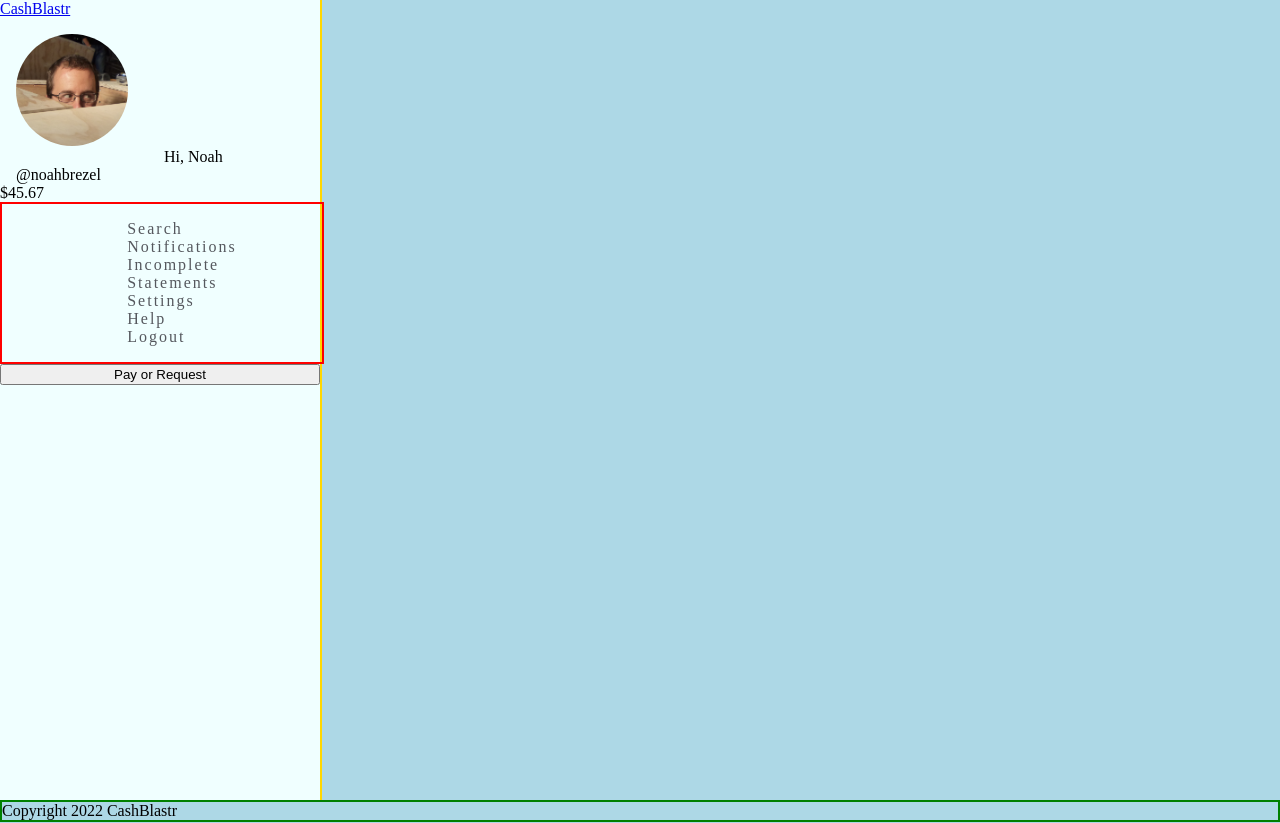
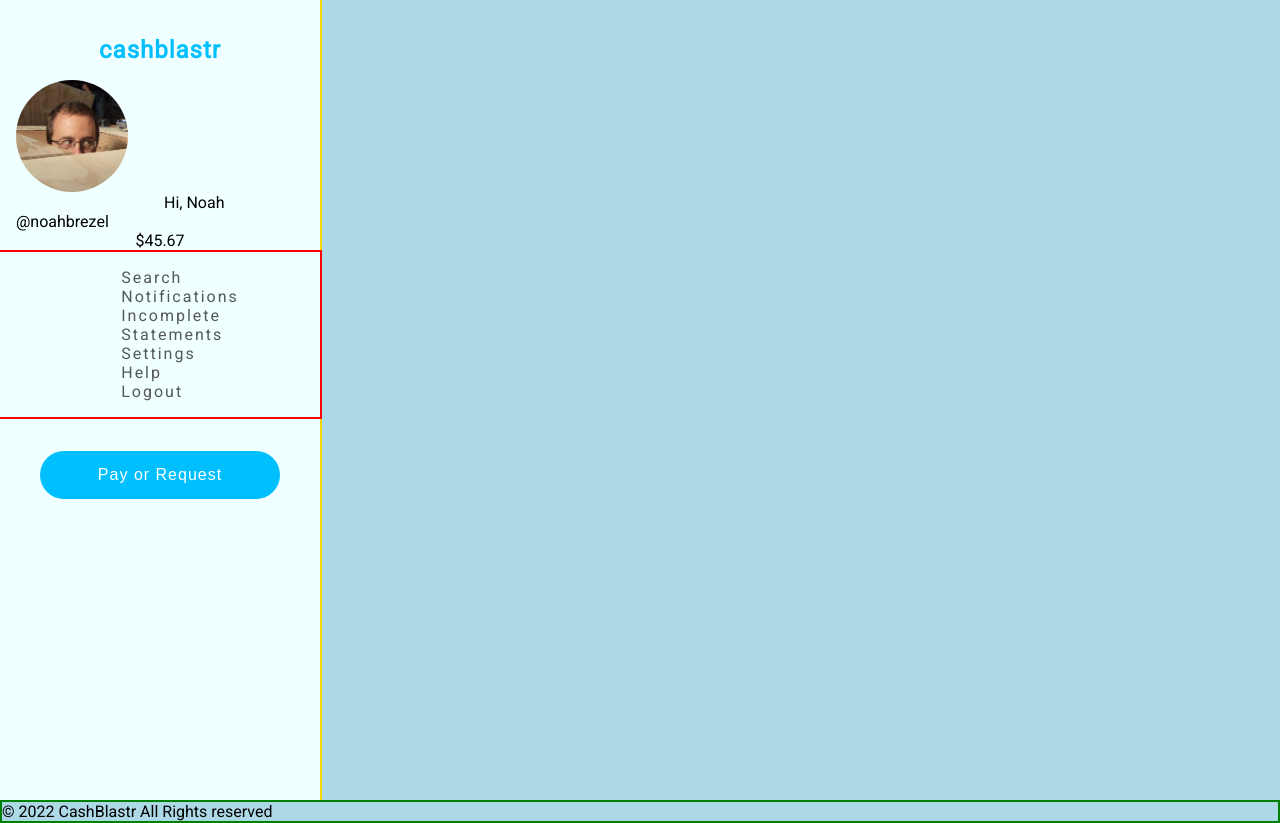
Before and after one commit to enbre/CashBlastr, a plain HTML site: page index.html in a window 1280 px wide. Drawn offline with Linux system fonts and the light colour scheme.

Commit message:
adds button styling

```diff
--- a/index.html
+++ b/index.html
@@ -42,7 +42,7 @@
       <button id="pay"> Pay or Request </button>
    </div>
 
-   <footer > Copyright 2022 CashBlastr</footer>
+   <footer > © 2022 CashBlastr All Rights reserved</footer>
 </body>
 
 </html>
--- a/styles/SASS/_variables.scss
+++ b/styles/SASS/_variables.scss
@@ -1,4 +1,5 @@
 // colors:
-$blue: #0074DE;
+// $blue: #0074DE;
+$blue: rgba(0, 191, 255,1);
 $ltgrey: #55585E;
 $dkgrey: #2F3033;
--- a/styles/SASS/main.scss
+++ b/styles/SASS/main.scss
@@ -1,9 +1,10 @@
-@import "./variables";
+@import "variables";
 
 body {
    background-color: lightblue;
    box-sizing: border-box;
    margin: 0;
+   font-family: 'Roboto', sans-serif;
 }
 .sideBar {
    // border: 2px solid gold;
@@ -12,13 +13,23 @@ body {
    background-color: azure;
    display: flex;
    flex-direction: column;
+   align-items: center;
    width: 20em;
    // height: 100%;
 
    height: 100vh;
 
 }
+#homeLogo {
+   font-weight: 900;
+   text-decoration: none;
+   text-transform: lowercase;
+   font-size: 1.5em;
+   color: $blue;
+   letter-spacing: 1px;
+   margin-top: 1.5em;
 
+}
 .user-content {
    &>*{
       padding: 1em;
@@ -29,9 +40,7 @@ body {
       width: 7em;
    }
 }
-footer {
-   border: 2px solid green;
-}
+
 
 
 .navbar {
@@ -71,3 +80,23 @@ footer {
    }
 
 }
+
+#pay {
+   border: none;
+   border-radius: 30px;
+   height: 3em;
+   // padding: 1em;
+   width: 15em;
+   background-color: $blue;
+   color: white;
+   letter-spacing: 1px;
+   font-size: 1em;
+   margin: 2em ;
+   transition: ease all .25s;
+   &:hover {
+      filter: saturate(.75);
+   }
+}
+footer {
+   border: 2px solid green;
+}
```
Also changed, not shown: styles/CSS/main.css.
